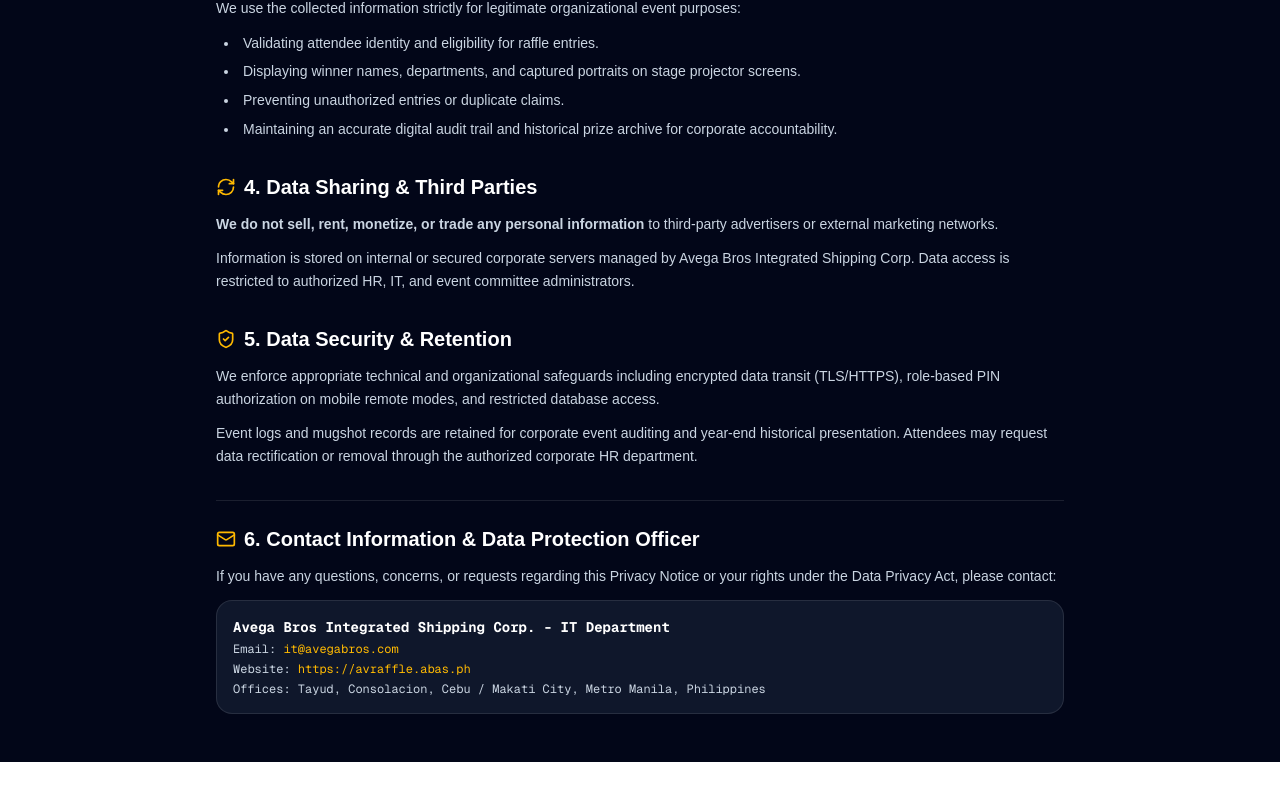
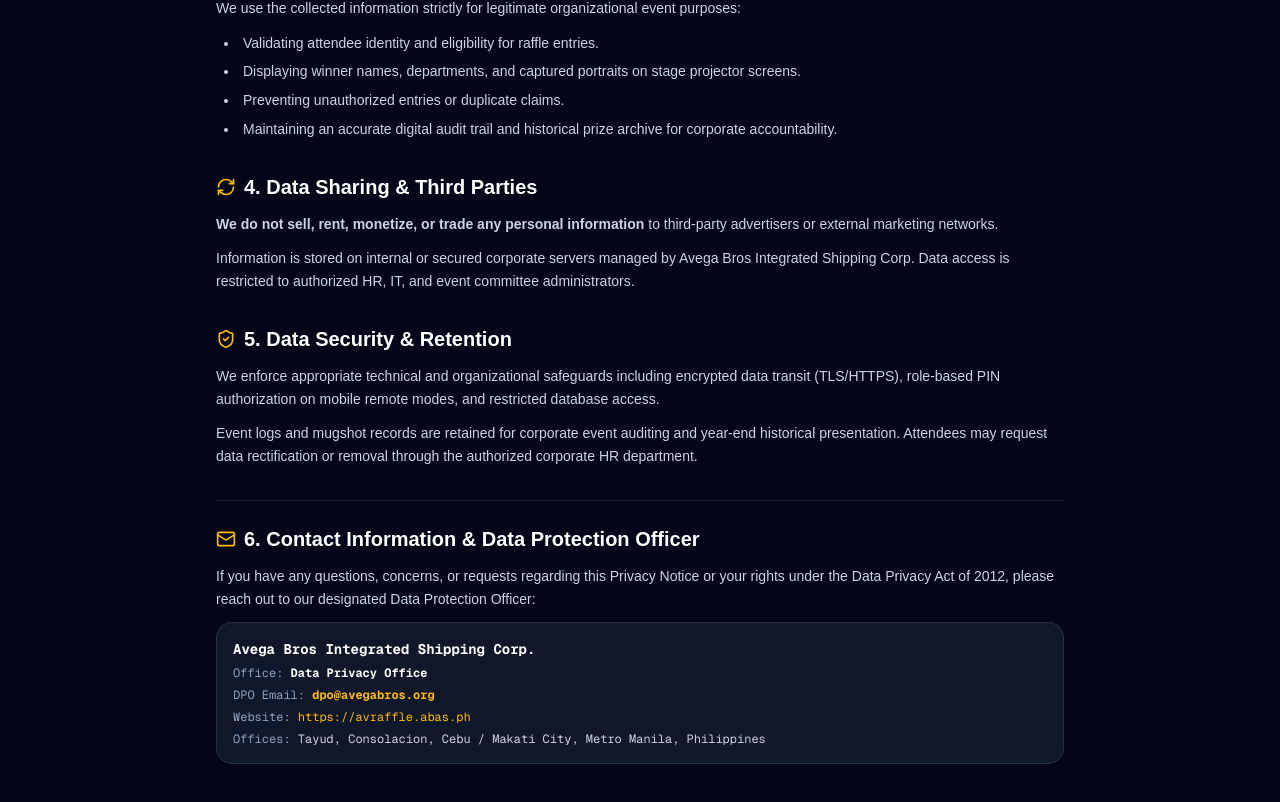
Before and after one commit to avegabros/avraffle, a Next.js app in the folder web/: page /privacy in a window 1280 px wide. Shown: the part 833-1635 px from the top of the page. Before the commit the page ends 1595 px from the top, so only its background shows below. Built offline with nearby package versions, Linux system fonts and the light colour scheme.

Commit message:
docs(privacy): update DPO office and email contact to dpo@avegabros.org

```diff
--- a/web/src/app/privacy/page.tsx
+++ b/web/src/app/privacy/page.tsx
@@ -113,13 +113,14 @@ export default function PrivacyPolicyPage() {
               <Mail className="w-5 h-5 text-amber-400" /> 6. Contact Information & Data Protection Officer
             </h2>
             <p>
-              If you have any questions, concerns, or requests regarding this Privacy Notice or your rights under the Data Privacy Act, please contact:
+              If you have any questions, concerns, or requests regarding this Privacy Notice or your rights under the Data Privacy Act of 2012, please reach out to our designated Data Protection Officer:
             </p>
-            <div className="p-4 rounded-2xl bg-slate-900 border border-white/10 text-xs font-mono space-y-1 text-slate-300">
-              <p className="font-bold text-white text-sm">Avega Bros Integrated Shipping Corp. - IT Department</p>
-              <p>Email: <a href="mailto:it@avegabros.com" className="text-amber-400 hover:underline">it@avegabros.com</a></p>
-              <p>Website: <a href="https://avraffle.abas.ph" className="text-amber-400 hover:underline">https://avraffle.abas.ph</a></p>
-              <p>Offices: Tayud, Consolacion, Cebu / Makati City, Metro Manila, Philippines</p>
+            <div className="p-4 rounded-2xl bg-slate-900 border border-white/10 text-xs font-mono space-y-1.5 text-slate-300">
+              <p className="font-bold text-white text-sm">Avega Bros Integrated Shipping Corp.</p>
+              <p><span className="text-slate-400">Office:</span> <strong className="text-white">Data Privacy Office</strong></p>
+              <p><span className="text-slate-400">DPO Email:</span> <a href="mailto:dpo@avegabros.org" className="text-amber-400 hover:underline font-bold">dpo@avegabros.org</a></p>
+              <p><span className="text-slate-400">Website:</span> <a href="https://avraffle.abas.ph" className="text-amber-400 hover:underline">https://avraffle.abas.ph</a></p>
+              <p><span className="text-slate-400">Offices:</span> Tayud, Consolacion, Cebu / Makati City, Metro Manila, Philippines</p>
             </div>
           </section>
         </div>
```
